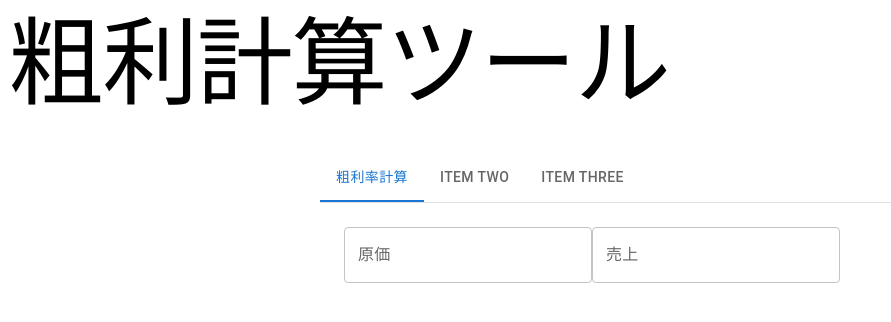
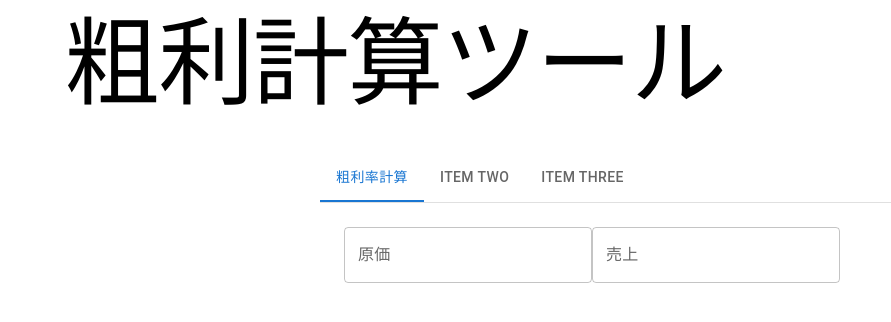
Before and after one commit to mimihokuro/gross-profit-calculation, a React (Vite) app: page / in a window 1280 px wide. Shown: the top 322 px of the page, without its empty margins (0-891 px from the left). Built offline with nearby package versions, Linux system fonts and the light colour scheme.

Commit message:
🎨 全体をコンテナに格納

```diff
--- a/src/App.jsx
+++ b/src/App.jsx
@@ -1,14 +1,14 @@
-import { Typography } from "@mui/material";
+import { Container, Typography } from "@mui/material";
 import BasicTabs from "./components/BasicTabs";
 
 function App() {
   return (
-    <>
+    <Container>
       <Typography variant="h1" gutterBottom>
         粗利計算ツール
       </Typography>
       <BasicTabs />
-    </>
+    </Container>
   );
 }
 
```
